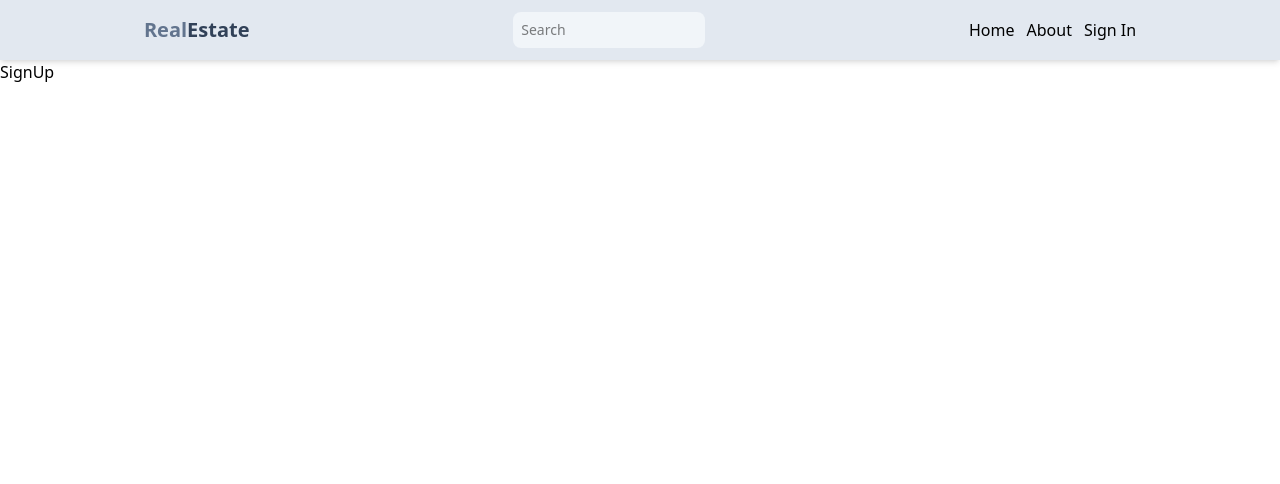
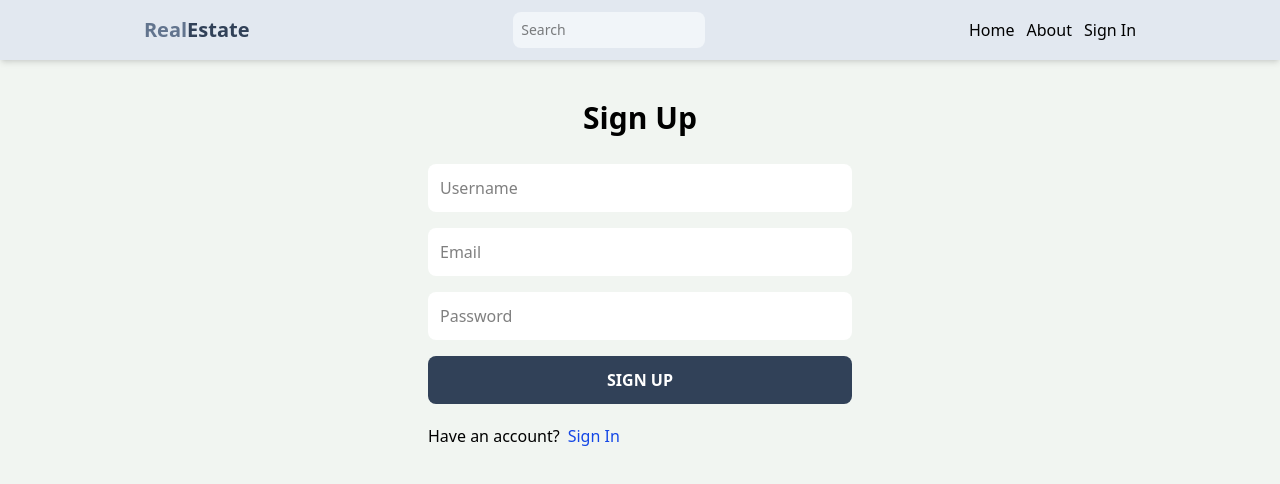
Before and after one commit to Snehareddy-mv/RealEstatePlatform, a React (Vite) app in the folder client/: page /sign-up in a window 1280 px wide. Shown: the top 484 px of the page. Built offline with nearby package versions, Linux system fonts and the light colour scheme.

Commit message:
added signup page

```diff
--- a/client/src/index.css
+++ b/client/src/index.css
@@ -1 +1,5 @@
 @import "tailwindcss";
+
+body{
+    background-color: rgb(241,245,241);
+}
--- a/client/src/pages/SignUp.jsx
+++ b/client/src/pages/SignUp.jsx
@@ -1,8 +1,29 @@
 import React from 'react'
+import { Link } from 'react-router-dom'
 
 const SignUp = () => {
   return (
-    <div>SignUp</div>
+    <>
+    <div className='p-3 max-w-md mx-auto '>
+      <h1 className='text-3xl font-semibold text-center my-7'>Sign Up</h1>
+      <form className='flex flex-col gap-4' >
+        <input type="text" placeholder='Username' id='username' className='border p-3 rounded-lg bg-white outline-none  border-none '/>
+        <input type="email" placeholder='Email' id='email' className='border p-3 rounded-lg bg-white border-none outline-none  ' />
+        <input type="password" placeholder='Password' id='password' className='border p-3 rounded-lg bg-white border-none outline-none ' />
+        <button  type='submit' className='bg-slate-700 uppercase text-white cursor-pointer p-3 rounded-lg font-semibold hover:opacity-95 disabled:opacity-80'>
+          Sign up
+        </button>
+      </form>
+      <div className='flex gap-2 mt-5 '>
+       <p>Have an account?</p>
+       <Link to='/sign-in'>
+       <span className='text-blue-700'>Sign In</span>
+       </Link>
+
+      </div>
+
+    </div>
+    </>
   )
 }
 
```
